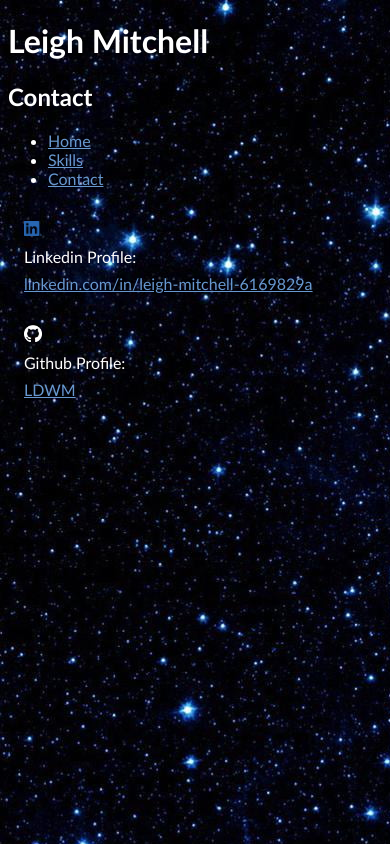
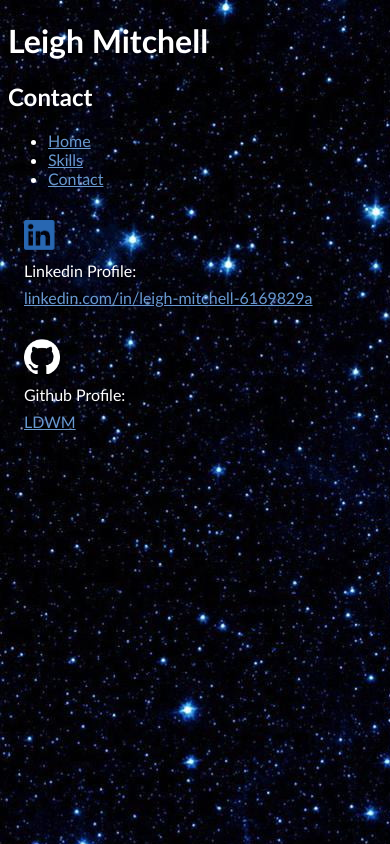
Before and after one commit to LDWM/Portfolio, a plain HTML site: page contact.html in a window 390 px wide. Drawn offline with Linux system fonts and the light colour scheme.

Commit message:
Update main.css

```diff
--- a/CSS/main.css
+++ b/CSS/main.css
@@ -123,4 +123,15 @@ p {
         position: absolute;
         left: 10rem;
     }
+
+        #LinkedinLogo {
+        height: auto;
+        width: 10%;
+    }
+
+    #GithubLogo {
+        height: auto;
+        width: 10%;
+        padding-top: 1rem;
+    }
 }
```
